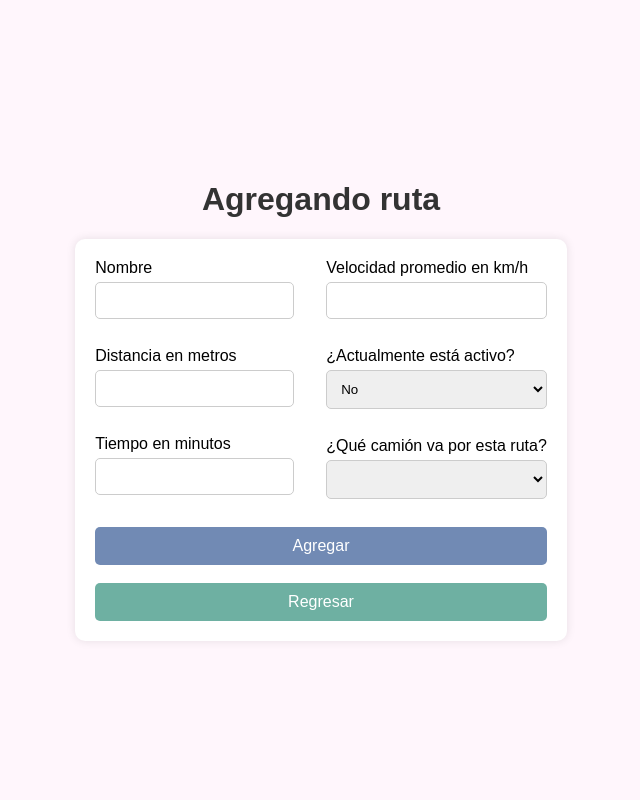
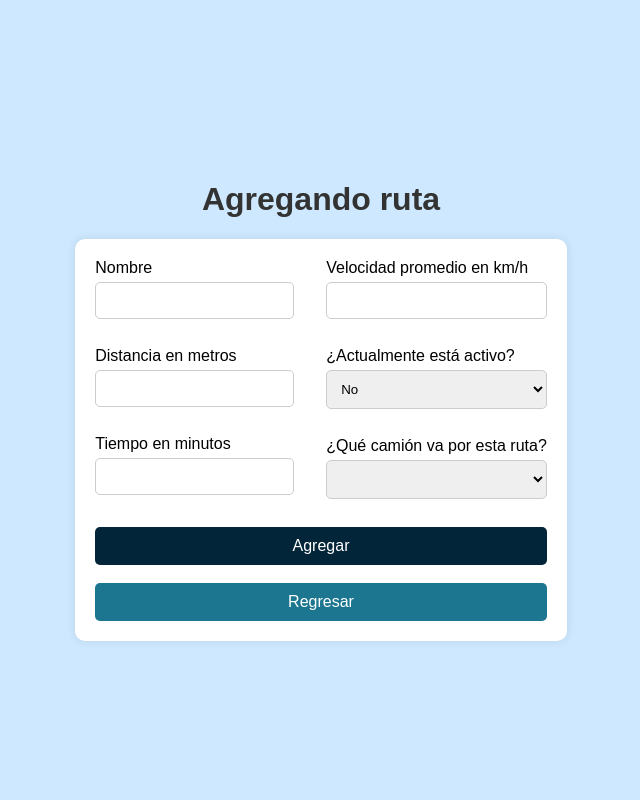
Before and after one commit to edu-flores/jewelry-database, a Flask app: page /admin/route-add-form in a window 1280 px wide. Shown: the whole page, without its empty margins (319-959 px from the left). Run offline with Flask 3, Linux system fonts and the light colour scheme; data that the repository does not hold is empty.

Commit message:
new color palette

```diff
--- a/flask_app/static/css/form.css
+++ b/flask_app/static/css/form.css
@@ -1,6 +1,6 @@
 body {
     font-family: Arial, sans-serif;
-    background-color: #fff6fc;
+    background-color: #cee9ff;
     display: flex;
     flex-direction: column;
     justify-content: center;
@@ -76,11 +76,11 @@ button a:hover {
 }
 
 .secondary {
-    background-color: #6eb0a2;
+    background-color: #1c7690;
 }
 
 .primary {
-    background-color: #718ab4;
+    background-color: #022539;
 }
 
 .flex {
--- a/flask_app/static/css/map.css
+++ b/flask_app/static/css/map.css
@@ -1,5 +1,5 @@
 body {
-    background-color: #fff6fc;
+    background-color: #cee9ff;
     margin: 0;
 }
 
@@ -47,7 +47,7 @@ tr:nth-child(odd) {
 }
 
 th {
-    background-color: #71b0a2;
+    background-color: #1c7690;
     color: white;
 }
 
--- a/flask_app/static/css/sign.css
+++ b/flask_app/static/css/sign.css
@@ -1,6 +1,6 @@
 body {
     font-family: Arial, sans-serif;
-    background-color: #fff6fc;
+    background-color: #cee9ff;
     display: flex;
     flex-direction: column;
     justify-content: center;
@@ -60,11 +60,11 @@ button a:hover {
 }
 
 .secondary {
-    background-color: #6eb0a2;
+    background-color: #1c7690;
 }
 
 .primary {
-    background-color: #718ab4;
+    background-color: #022539;
 }
 
 #return {
```
Also changed, not shown: flask_app/static/css/crud.css (+8 -9 lines).
